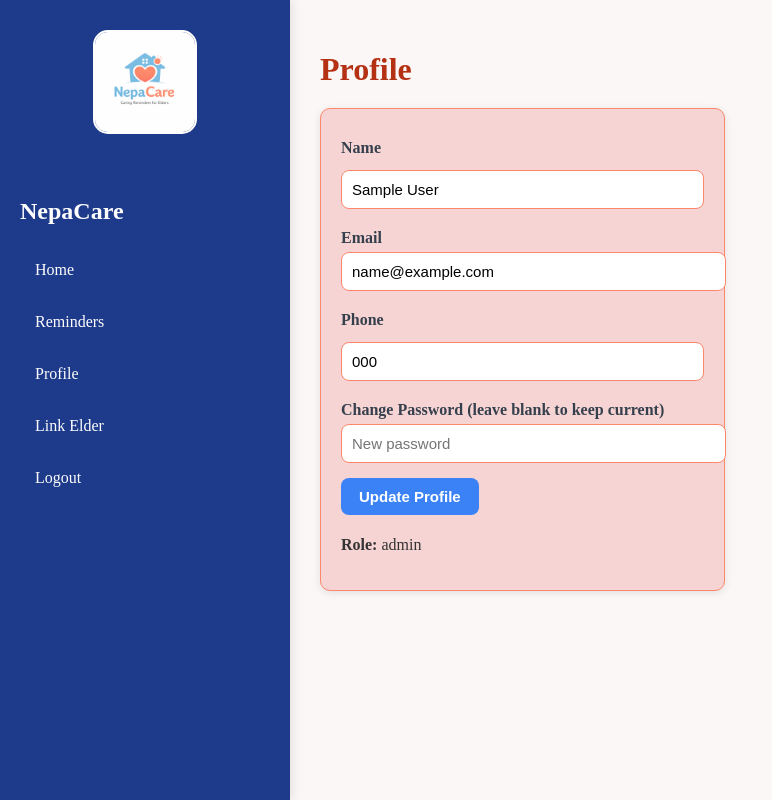
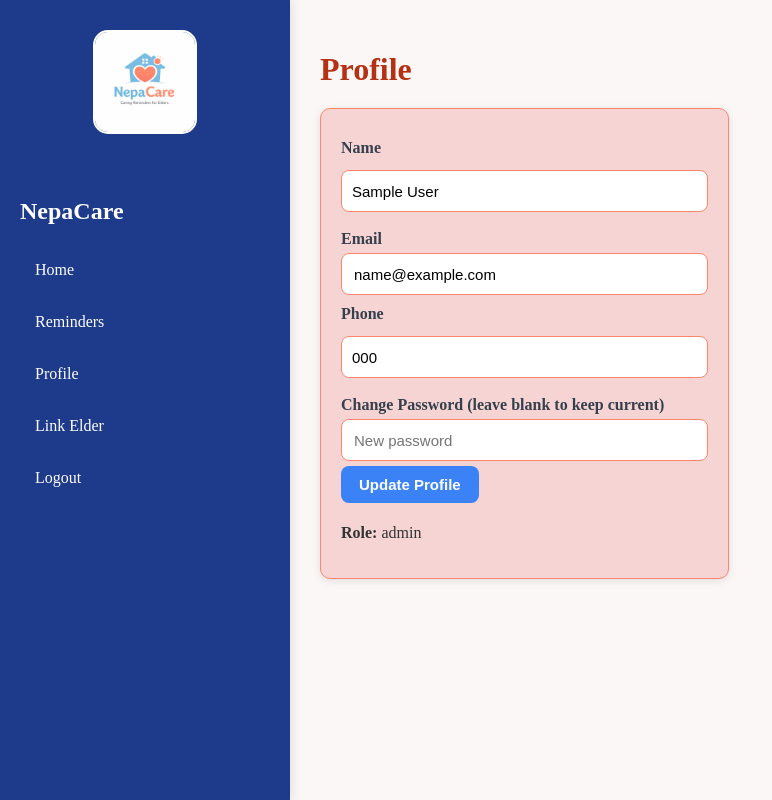
Before and after one commit to ranjitkarsamita3-coder/NepaCare, a PHP site: page /caregiver_profile.php in a window 1280 px wide. Shown: the whole page, without its empty margins (0-772 px from the left). Run offline with PHP 8.4, Linux system fonts and the light colour scheme; the visitor is signed in with stand-in values (Sample User, id 1); tables that the repository leaves empty or names only in its code hold one stand-in row (values such as "Sample post").

Commit message:
CSS CARE AND STYLE

```diff
--- a/assets/css/caregiverstyle.css
+++ b/assets/css/caregiverstyle.css
@@ -183,7 +183,7 @@ table tr:last-child td {
     border: 1px solid #fd866b;
     box-shadow: 0 2px 8px rgba(0,0,0,0.1);
     max-width: 450px;
-    margin-bottom: px;
+    margin-bottom: 20px;
 }
 
 /* Labels */
@@ -194,27 +194,15 @@ table tr:last-child td {
     color: #36404d;
 }
 
-/* Inputs */
-.profile-box input[type="text"],
-.profile-box input[type="email"],
-.profile-box input[type="password"],
-.profile-box input[type="tel"] {
+.profile-box input {
     width: 100%;
-    padding: 10px;
+    height: 42px;              /* same height for all */
+    padding: 10px 12px;
     font-size: 15px;
-    margin-bottom: 10px;
+    box-sizing: border-box;    /* VERY IMPORTANT */
     border: 1px solid #fd866b;
     border-radius: 8px;
     background-color: #fff;
-    transition: all 0.3s ease;
-}
-
-.profile-box input[type="text"]:focus,
-.profile-box input[type="email"]:focus,
-.profile-box input[type="password"]:focus,
-.profile-box input[type="tel"]:focus {
-    border-color: #3b82f6;
-    outline: none;
 }
 
 /* Buttons */
```
Also changed, not shown: assets/css/style.css (+4 -9 lines).
